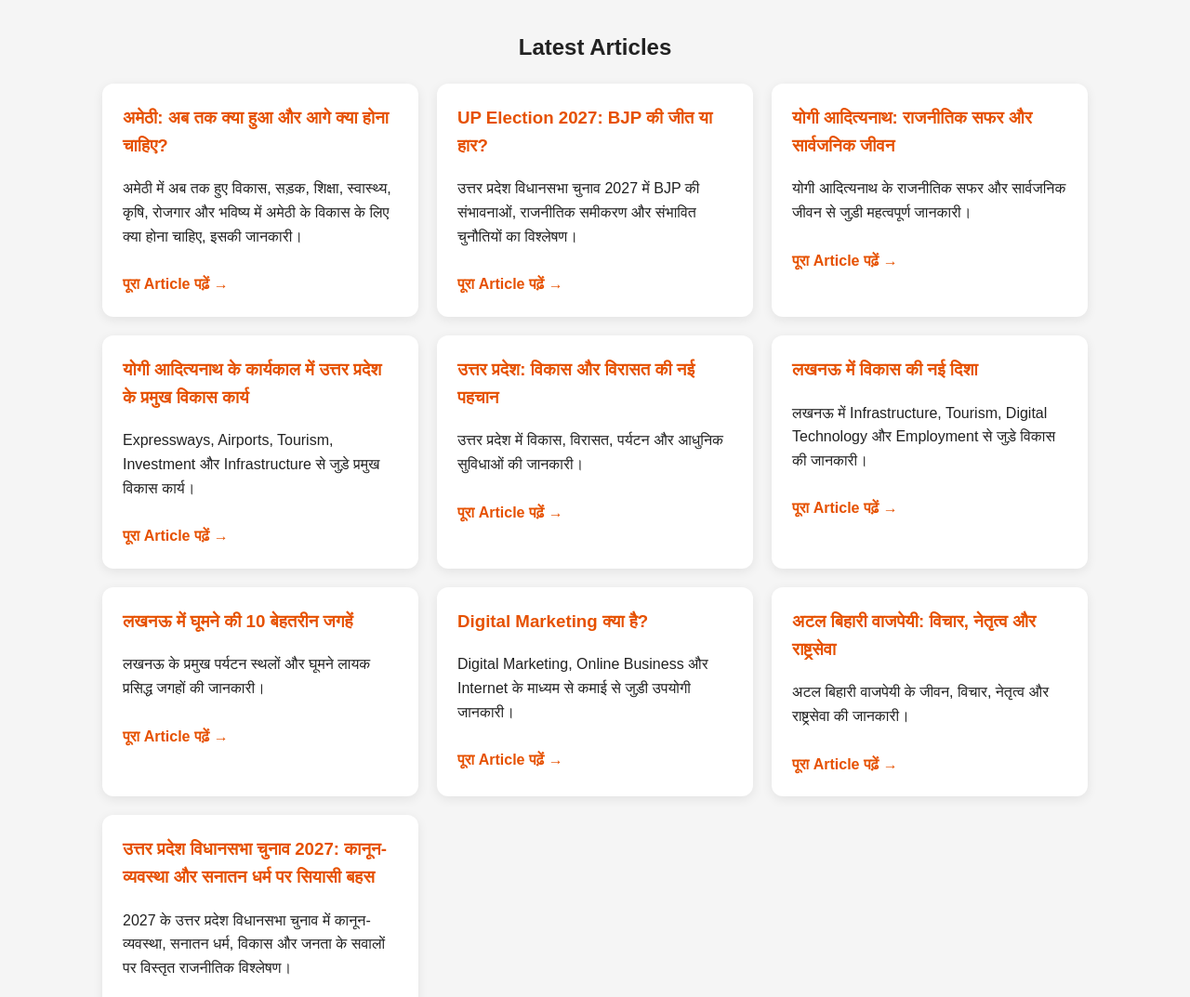
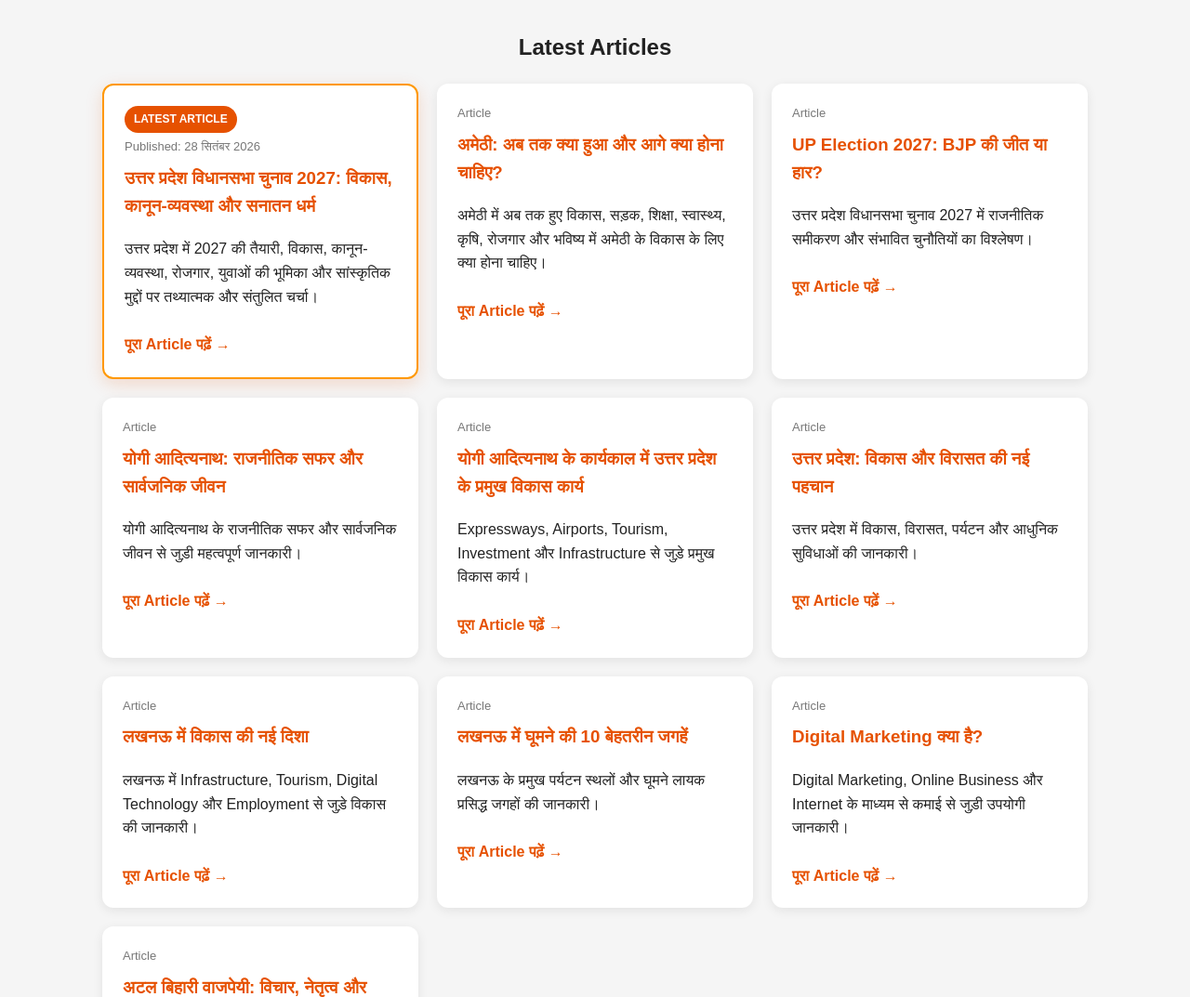
Before and after one commit to vivekupadhyay1916-web/samrat-upadhyay.github.io, a plain HTML site: page index.html in a window 1280 px wide. Shown: the part 554-1627 px from the top of the page at 93% size. Drawn offline with Linux system fonts and the light colour scheme.

Commit message:
Update index.html

```diff
--- a/index.html
+++ b/index.html
@@ -10,9 +10,9 @@
 
 <title>Samrat Upadhyay | UP News, 2027 चुनाव, Digital Marketing, SEO & AI</title>
 
-<meta name="description" content="Samrat Upadhyay पर Uttar Pradesh, Lucknow, Amethi, 2027 UP Election, राजनीति, विकास, Digital Marketing, SEO, Blogging और AI से जुड़ी जानकारी और लेख पढ़ें।">
+<meta name="description" content="Samrat Upadhyay पर Uttar Pradesh, Lucknow, Amethi, 2027 UP Election, राजनीति, विकास, रोजगार, Digital Marketing, SEO, Blogging और AI से जुड़ी जानकारी और लेख पढ़ें।">
 
-<meta name="keywords" content="Samrat Upadhyay, Uttar Pradesh, Lucknow, Amethi, अमेठी, Amethi Development, UP Election 2027, यूपी चुनाव 2027, बीजेपी 2027, योगी आदित्यनाथ, UP Development, Lucknow Development, Digital Marketing, SEO, Blogging, AI">
+<meta name="keywords" content="Samrat Upadhyay, Uttar Pradesh, Lucknow, Amethi, UP Election 2027, यूपी चुनाव 2027, UP Politics, UP Development, Lucknow Development, Digital Marketing, SEO, Blogging, AI">
 
 <meta name="author" content="Samrat Upadhyay">
 <meta name="robots" content="index, follow">
@@ -21,7 +21,7 @@
 
 <!-- Open Graph -->
 <meta property="og:title" content="Samrat Upadhyay | UP News, 2027 चुनाव, Amethi, SEO & AI">
-<meta property="og:description" content="Uttar Pradesh, Lucknow, Amethi, राजनीति, विकास, Digital Marketing, SEO, Blogging और AI से जुड़ी जानकारी।">
+<meta property="og:description" content="Uttar Pradesh, Lucknow, Amethi, राजनीति, विकास, रोजगार, Digital Marketing, SEO, Blogging और AI से जुड़ी जानकारी।">
 <meta property="og:type" content="website">
 <meta property="og:url" content="https://vivekupadhyay1916-web.github.io/samrat-upadhyay.github.io/">
 
@@ -133,11 +133,34 @@ nav a:hover {
     padding: 22px;
     border-radius: 12px;
     box-shadow: 0 3px 12px rgba(0,0,0,0.08);
+    position: relative;
 }
 
 .card h3 {
-    margin-top: 0;
+    margin-top: 8px;
     color: #e65100;
+}
+
+.card-date {
+    font-size: 13px;
+    color: #777;
+    margin-bottom: 8px;
+}
+
+.latest-badge {
+    display: inline-block;
+    background: #e65100;
+    color: white;
+    padding: 5px 10px;
+    border-radius: 20px;
+    font-size: 12px;
+    font-weight: bold;
+    margin-bottom: 5px;
+}
+
+.latest-card {
+    border: 2px solid #ff9800;
+    box-shadow: 0 5px 18px rgba(230,81,0,0.18);
 }
 
 .read-more {
@@ -199,15 +222,17 @@ footer {
 
 <!-- Navigation -->
 <nav>
+
     <a href="index.html">Home</a>
     <a href="#articles">Articles</a>
     <a href="#categories">Categories</a>
     <a href="#about">About</a>
     <a href="#contact">Contact</a>
+
 </nav>
 
 
-<!-- Hero Section -->
+<!-- Hero -->
 <section class="hero">
 
     <h1>Samrat Upadhyay Lucknow</h1>
@@ -222,6 +247,7 @@ footer {
 
 
 <div class="container">
+
 
 <!-- Search -->
 <div class="search-box">
@@ -256,7 +282,7 @@ footer {
 </section>
 
 
-<!-- Articles -->
+<!-- Latest Articles -->
 <section id="articles">
 
     <h2 class="section-title">Latest Articles</h2>
@@ -264,17 +290,54 @@ footer {
     <div class="cards" id="articleList">
 
 
-        <!-- AMETHI ARTICLE -->
+        <!-- ⭐ TODAY'S LATEST ARTICLE -->
+        <div class="card latest-card">
+
+            <span class="latest-badge">
+                LATEST ARTICLE
+            </span>
+
+            <div class="card-date">
+                Published: 28 सितंबर 2026
+            </div>
+
+            <h3>
+                उत्तर प्रदेश विधानसभा चुनाव 2027:
+                विकास, कानून-व्यवस्था और सनातन धर्म
+            </h3>
+
+            <p>
+                उत्तर प्रदेश में 2027 की तैयारी, विकास,
+                कानून-व्यवस्था, रोजगार, युवाओं की भूमिका
+                और सांस्कृतिक मुद्दों पर तथ्यात्मक और
+                संतुलित चर्चा।
+            </p>
+
+            <a class="read-more"
+               href="up-election-2027-law-and-sanatan.html">
+
+                पूरा Article पढ़ें →
+
+            </a>
+
+        </div>
+
+
+        <!-- AMETHI -->
         <div class="card">
+
+            <div class="card-date">
+                Article
+            </div>
 
             <h3>
                 अमेठी: अब तक क्या हुआ और आगे क्या होना चाहिए?
             </h3>
 
             <p>
-                अमेठी में अब तक हुए विकास, सड़क, शिक्षा, स्वास्थ्य,
-                कृषि, रोजगार और भविष्य में अमेठी के विकास के लिए
-                क्या होना चाहिए, इसकी जानकारी।
+                अमेठी में अब तक हुए विकास, सड़क, शिक्षा,
+                स्वास्थ्य, कृषि, रोजगार और भविष्य में
+                अमेठी के विकास के लिए क्या होना चाहिए।
             </p>
 
             <a class="read-more" href="amethi-vikas.html">
@@ -284,35 +347,47 @@ footer {
         </div>
 
 
-        <!-- UP ELECTION 2027 -->
+        <!-- UP ELECTION -->
         <div class="card">
+
+            <div class="card-date">
+                Article
+            </div>
 
             <h3>
                 UP Election 2027: BJP की जीत या हार?
             </h3>
 
             <p>
-                उत्तर प्रदेश विधानसभा चुनाव 2027 में BJP की संभावनाओं,
-                राजनीतिक समीकरण और संभावित चुनौतियों का विश्लेषण।
+                उत्तर प्रदेश विधानसभा चुनाव 2027 में
+                राजनीतिक समीकरण और संभावित चुनौतियों
+                का विश्लेषण।
             </p>
 
-            <a class="read-more" href="up-election-2027-bjp-win-or-loss.html">
+            <a class="read-more"
+               href="up-election-2027-bjp-win-or-loss.html">
+
                 पूरा Article पढ़ें →
+
             </a>
 
         </div>
 
 
-        <!-- YOGI ADITYANATH -->
+        <!-- YOGI -->
         <div class="card">
+
+            <div class="card-date">
+                Article
+            </div>
 
             <h3>
                 योगी आदित्यनाथ: राजनीतिक सफर और सार्वजनिक जीवन
             </h3>
 
             <p>
-                योगी आदित्यनाथ के राजनीतिक सफर और सार्वजनिक जीवन
-                से जुड़ी महत्वपूर्ण जानकारी।
+                योगी आदित्यनाथ के राजनीतिक सफर और
+                सार्वजनिक जीवन से जुड़ी महत्वपूर्ण जानकारी।
             </p>
 
             <a class="read-more" href="yogi-adityanath.html">
@@ -325,17 +400,26 @@ footer {
         <!-- YOGI DEVELOPMENT -->
         <div class="card">
 
+            <div class="card-date">
+                Article
+            </div>
+
             <h3>
-                योगी आदित्यनाथ के कार्यकाल में उत्तर प्रदेश के प्रमुख विकास कार्य
+                योगी आदित्यनाथ के कार्यकाल में
+                उत्तर प्रदेश के प्रमुख विकास कार्य
             </h3>
 
             <p>
-                Expressways, Airports, Tourism, Investment और
-                Infrastructure से जुड़े प्रमुख विकास कार्य।
+                Expressways, Airports, Tourism,
+                Investment और Infrastructure से जुड़े
+                प्रमुख विकास कार्य।
             </p>
 
-            <a class="read-more" href="yogi-development-works.html">
+            <a class="read-more"
+               href="yogi-development-works.html">
+
                 पूरा Article पढ़ें →
+
             </a>
 
         </div>
@@ -344,17 +428,24 @@ footer {
         <!-- UP DEVELOPMENT -->
         <div class="card">
 
+            <div class="card-date">
+                Article
+            </div>
+
             <h3>
                 उत्तर प्रदेश: विकास और विरासत की नई पहचान
             </h3>
 
             <p>
-                उत्तर प्रदेश में विकास, विरासत, पर्यटन और
-                आधुनिक सुविधाओं की जानकारी।
+                उत्तर प्रदेश में विकास, विरासत,
+                पर्यटन और आधुनिक सुविधाओं की जानकारी।
             </p>
 
-            <a class="read-more" href="uttar-pradesh-vikas.html">
+            <a class="read-more"
+               href="uttar-pradesh-vikas.html">
+
                 पूरा Article पढ़ें →
+
             </a>
 
         </div>
@@ -363,36 +454,51 @@ footer {
         <!-- LUCKNOW DEVELOPMENT -->
         <div class="card">
 
+            <div class="card-date">
+                Article
+            </div>
+
             <h3>
                 लखनऊ में विकास की नई दिशा
             </h3>
 
             <p>
-                लखनऊ में Infrastructure, Tourism, Digital Technology
-                और Employment से जुड़े विकास की जानकारी।
+                लखनऊ में Infrastructure, Tourism,
+                Digital Technology और Employment से
+                जुड़े विकास की जानकारी।
             </p>
 
-            <a class="read-more" href="lucknow-development.html">
+            <a class="read-more"
+               href="lucknow-development.html">
+
                 पूरा Article पढ़ें →
+
             </a>
 
         </div>
 
 
-        <!-- LUCKNOW TOURIST PLACES -->
+        <!-- LUCKNOW TOURIST -->
         <div class="card">
+
+            <div class="card-date">
+                Article
+            </div>
 
             <h3>
                 लखनऊ में घूमने की 10 बेहतरीन जगहें
             </h3>
 
             <p>
-                लखनऊ के प्रमुख पर्यटन स्थलों और घूमने लायक
-                प्रसिद्ध जगहों की जानकारी।
+                लखनऊ के प्रमुख पर्यटन स्थलों और
+                घूमने लायक प्रसिद्ध जगहों की जानकारी।
             </p>
 
-            <a class="read-more" href="lucknow-tourist-places.html">
+            <a class="read-more"
+               href="lucknow-tourist-places.html">
+
                 पूरा Article पढ़ें →
+
             </a>
 
         </div>
@@ -401,17 +507,25 @@ footer {
         <!-- DIGITAL MARKETING -->
         <div class="card">
 
+            <div class="card-date">
+                Article
+            </div>
+
             <h3>
                 Digital Marketing क्या है?
             </h3>
 
             <p>
-                Digital Marketing, Online Business और Internet
-                के माध्यम से कमाई से जुड़ी उपयोगी जानकारी।
+                Digital Marketing, Online Business और
+                Internet के माध्यम से कमाई से जुड़ी
+                उपयोगी जानकारी।
             </p>
 
-            <a class="read-more" href="digital-marketing.html">
+            <a class="read-more"
+               href="digital-marketing.html">
+
                 पूरा Article पढ़ें →
+
             </a>
 
         </div>
@@ -420,8 +534,13 @@ footer {
         <!-- ATAL BIHARI VAJPAYEE -->
         <div class="card">
 
+            <div class="card-date">
+                Article
+            </div>
+
             <h3>
-                अटल बिहारी वाजपेयी: विचार, नेतृत्व और राष्ट्रसेवा
+                अटल बिहारी वाजपेयी:
+                विचार, नेतृत्व और राष्ट्रसेवा
             </h3>
 
             <p>
@@ -429,28 +548,11 @@ footer {
                 नेतृत्व और राष्ट्रसेवा की जानकारी।
             </p>
 
-            <a class="read-more" href="atal-bihari-vajpayee.html">
+            <a class="read-more"
+               href="atal-bihari-vajpayee.html">
+
                 पूरा Article पढ़ें →
-            </a>
 
-        </div>
-
-
-        <!-- NEW ARTICLE: UP ELECTION 2027 -->
-        <div class="card">
-
-            <h3>
-                उत्तर प्रदेश विधानसभा चुनाव 2027: कानून-व्यवस्था और सनातन धर्म पर सियासी बहस
-            </h3>
-
-            <p>
-                2027 के उत्तर प्रदेश विधानसभा चुनाव में कानून-व्यवस्था,
-                सनातन धर्म, विकास और जनता के सवालों पर विस्तृत
-                राजनीतिक विश्लेषण।
-            </p>
-
-            <a class="read-more" href="up-election-2027-law-and-sanatan.html">
-                पूरा Article पढ़ें →
             </a>
 
         </div>
@@ -525,7 +627,8 @@ footer {
 
 function searchArticles() {
 
-    let input = document.getElementById("searchInput")
+    let input = document
+        .getElementById("searchInput")
         .value
         .toLowerCase();
 
```
